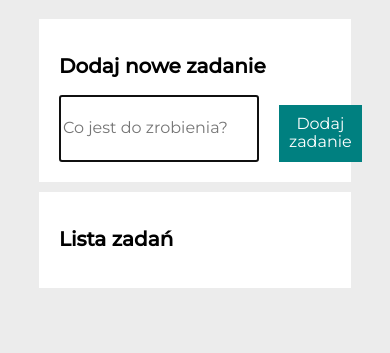
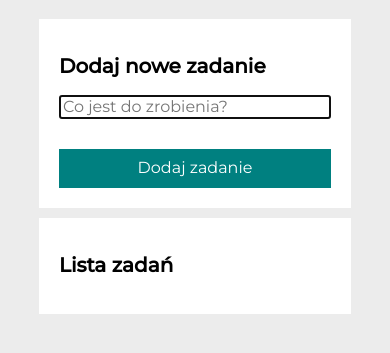
Before and after one commit to martaszymborska/task-manager, a plain HTML site: page index.html in a window 390 px wide. Shown: the part 61-414 px from the top of the page. Drawn offline with nearby package versions, Linux system fonts and the light colour scheme.

Commit message:
typo in grid corrected

```diff
--- a/css/form.css
+++ b/css/form.css
@@ -6,7 +6,7 @@
 
 @media (max-width: 767px) {
     .form {
-        grid-template-columns: 1 fr;
+        grid-template-columns: 1fr;
     }
     .form__input {
         padding: 10px;
```
